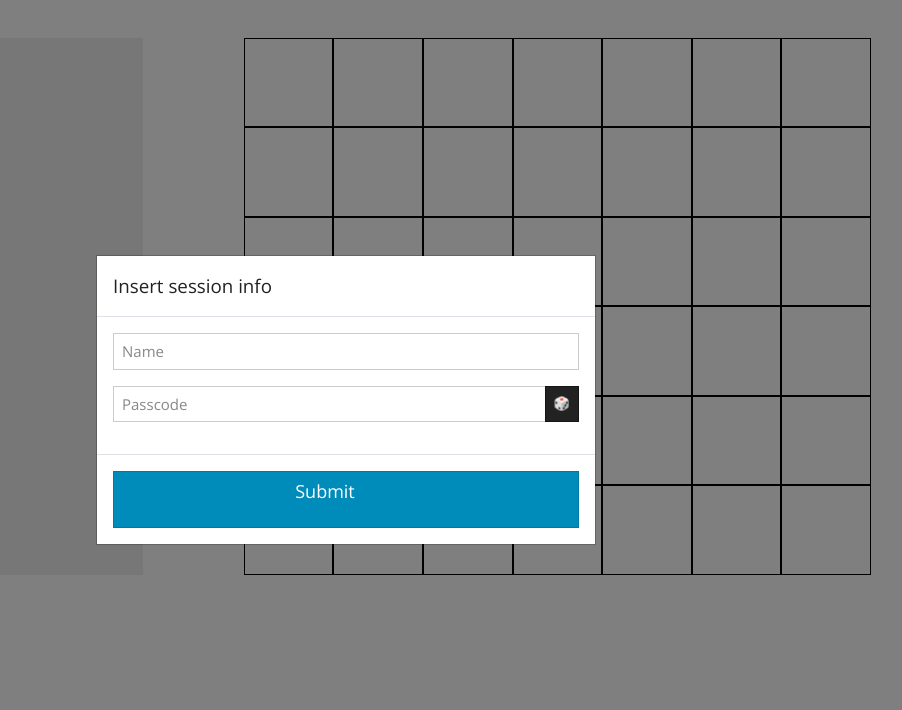
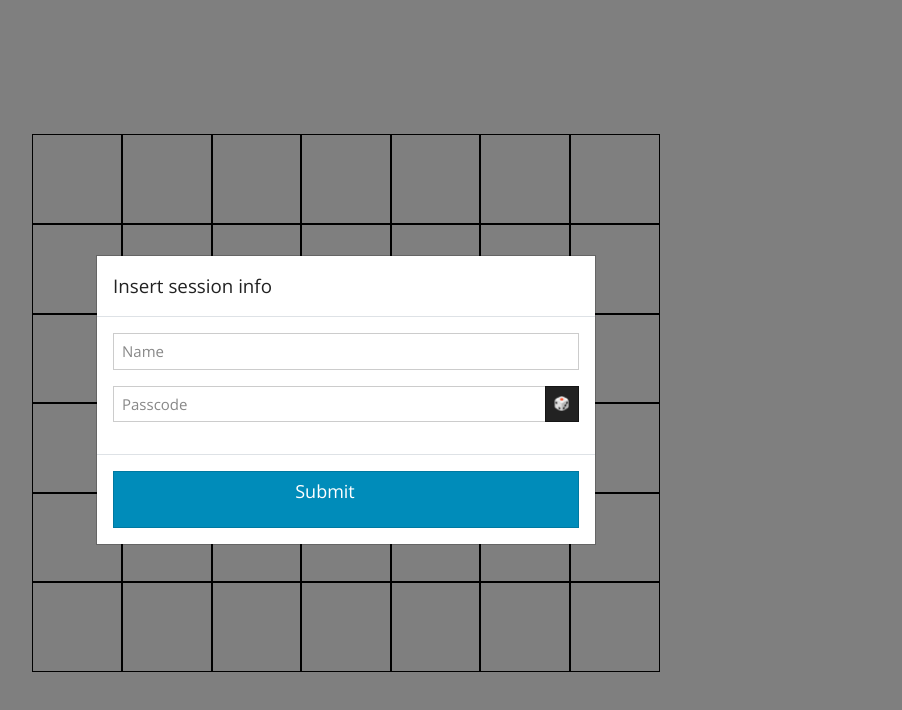
Before and after one commit to CthulhuFace/connectFourFace, a plain HTML site: page index.html in a window 1280 px wide. Shown: the whole page, without its empty margins (294-1196 px from the left). Drawn offline with nearby package versions, Linux system fonts and the light colour scheme.

Commit message:
improved use of total space (UI)

```diff
--- a/custom.css
+++ b/custom.css
@@ -1,6 +1,23 @@
+.fCont{
+    width: 100vw;
+    height: 100vh;
+}
+
+.centerMargin{
+    margin: 0 auto;
+}
+
+.tBody{
+    margin: 0 auto;
+    justify-content: center;
+    width: fit-content;
+}
+
 .cell {
-    height: 7vw;
-    width: 7vw;
+    max-width: 11vw;
+    max-height: 12.9vh;
+    height:7vmax;
+    width: 7vmax;
     display: flex;
     justify-content: center;
     align-items: center;
@@ -19,8 +36,8 @@
 }
 
 .tableValueRed , .tableValueYell {
-    width: 52%;
-    height: 90%;
+    width: 50%;
+    height: 92%;
     transition: all 0.5s ease;
     position: relative;
 }
--- a/index.html
+++ b/index.html
@@ -48,22 +48,23 @@
         </div>
     </div>
 
-    <div class="container-fluid d-flex justify-content-between">
-        <div class="jumbotron" style="min-width: 30vw; height: fit-content; margin-top: 3%; margin-left: 3%;">
-            <span id="lblPl" class="badge badge-secondary invisible">You: </span>
+    <div class="container d-flex justify-content-center flex-column">
+        <div class="d-inline-flex centerMargin">
+            <span id="lblPl" class="badge badge-secondary invisible" style="height: fit-content;">You: </span>
             <div class="colorDisplay">
                 <div id="pColor"></div>
             </div>
-            <span id="lblTu" class="badge badge-secondary invisible">Turn:</span>
+            <span id="lblTu" class="badge badge-secondary invisible" style="height: fit-content;">Turn:</span>
             <div class="colorDisplay">
                 <div id="tColor"></div>
             </div>
-            <div class="text-center d-flex justify-content-between">
-                <p id="info"></p>
-                <div id="spinner" class="spinner-border invisible" role="status">
-                </div>
+        </div>
+        <div class="text-center d-flex justify-content-between centerMargin">
+            <p id="info"></p>
+            <div id="spinner" class="spinner-border invisible" role="status">
             </div>
         </div>
-        <div id="tableBody" style="min-width: 49vw; min-height: 42vh; margin-top: 3%; margin-right: 8%;"></div>
+        <div id="tableBody" class="tBody"></div>
+    </div>
     </div>
 </body>
```
